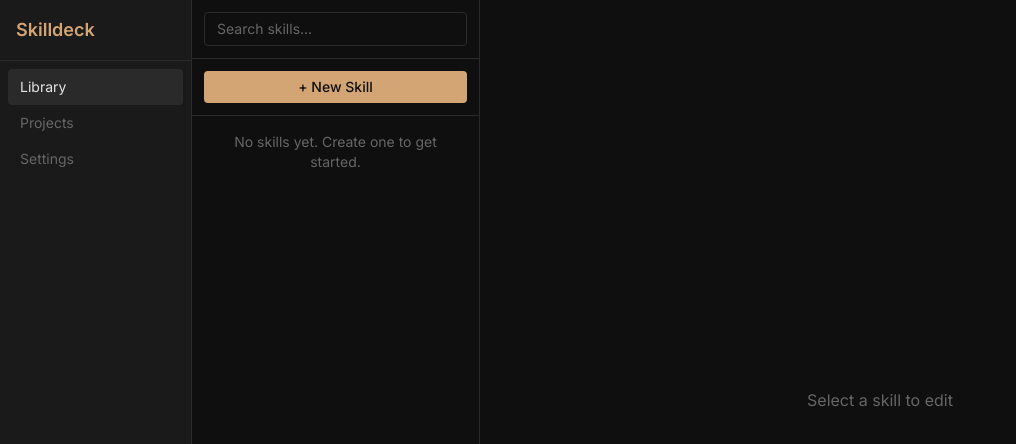
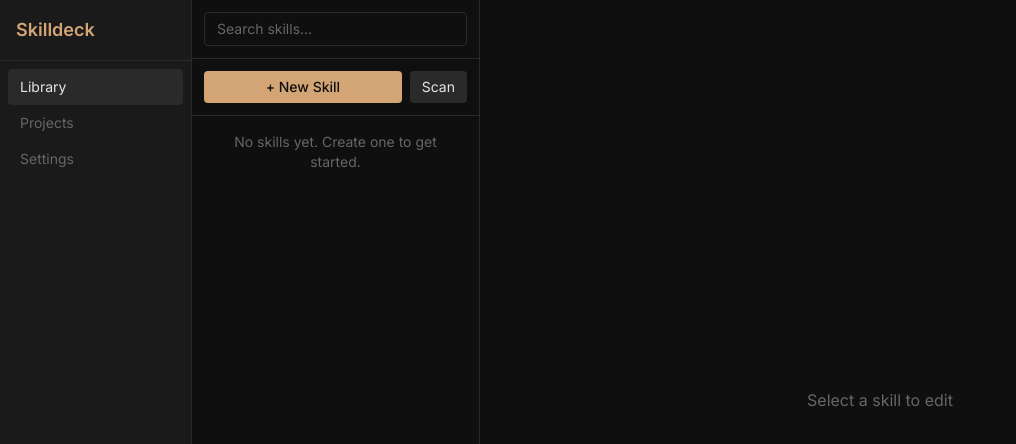
Before and after one commit to ali-erfan-dev/skilldeck, a React (Vite) app: page / in a window 1280 px wide. Shown: the top 444 px of the page, without its empty margins (0-1016 px from the left). Built offline with nearby package versions, Linux system fonts and the light colour scheme.

Commit message:
feat(F019): add Scan button and source badges to LibraryView

```diff
--- a/src/views/LibraryView.tsx
+++ b/src/views/LibraryView.tsx
@@ -3,6 +3,7 @@
 import { useDeploymentStore } from '../store/deploymentStore'
 import { useConfigStore } from '../store/configStore'
 import SkillEditor from '../components/SkillEditor'
+import SourceBadge from '../components/SourceBadge'
 
 export default function LibraryView() {
   const {
@@ -11,7 +12,9 @@
     searchQuery,
     selectedTags,
     loading,
+    scanning,
     loadSkills,
+    loadAllSkills,
     selectSkill,
     setSearchQuery,
     toggleTag,
@@ -27,9 +30,9 @@
 
   useEffect(() => {
     initializeConfig()
-    loadSkills()
+    loadAllSkills()
     loadDeployments()
-  }, [initializeConfig, loadSkills, loadDeployments])
+  }, [initializeConfig, loadAllSkills, loadDeployments])
 
   // Compute deployment status for each skill
   useEffect(() => {
@@ -148,14 +151,22 @@
           </div>
         )}
 
-        {/* New Skill Button */}
-        <div className="p-3 border-b border-border">
+        {/* Buttons */}
+        <div className="p-3 border-b border-border flex gap-2">
           <button
             data-testid="new-skill-btn"
             onClick={handleNewSkill}
-            className="w-full bg-accent hover:bg-accent-dim text-bg font-medium py-1.5 rounded text-sm transition-colors"
+            className="flex-1 bg-accent hover:bg-accent-dim text-bg font-medium py-1.5 rounded text-sm transition-colors"
           >
             + New Skill
+          </button>
+          <button
+            data-testid="scan-btn"
+            onClick={loadAllSkills}
+            disabled={scanning}
+            className="px-3 py-1.5 bg-border hover:bg-surface text-fg rounded text-sm transition-colors disabled:opacity-50"
+          >
+            {scanning ? '...' : 'Scan'}
           </button>
         </div>
 
@@ -179,6 +190,7 @@
               >
                 <div className="flex items-center gap-2">
                   <div className="font-medium text-sm text-fg truncate flex-1">{skill.name}</div>
+                  <SourceBadge source={skill.source} />
                   {skillStatuses[skill.filename] && (
                     <span
                       data-testid={`status-${skillStatuses[skill.filename]}`}
```
